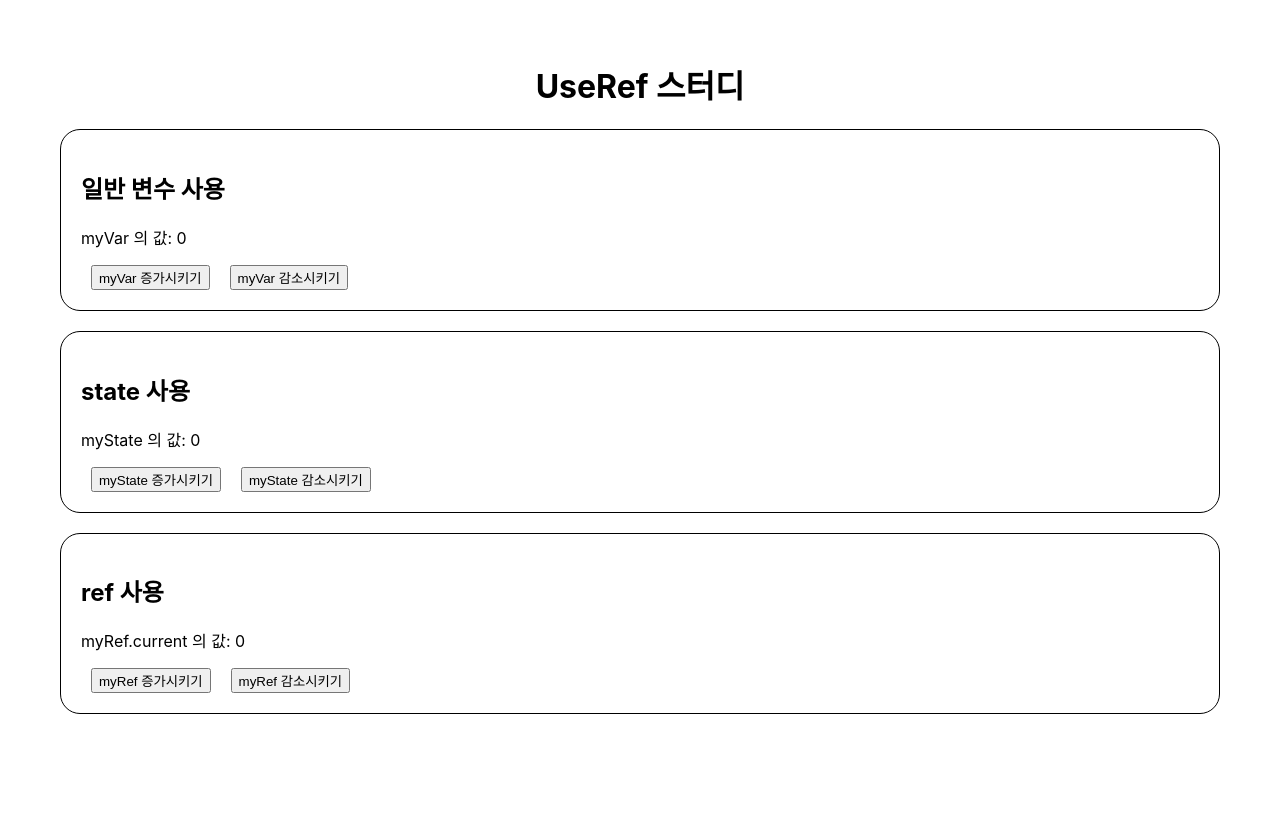
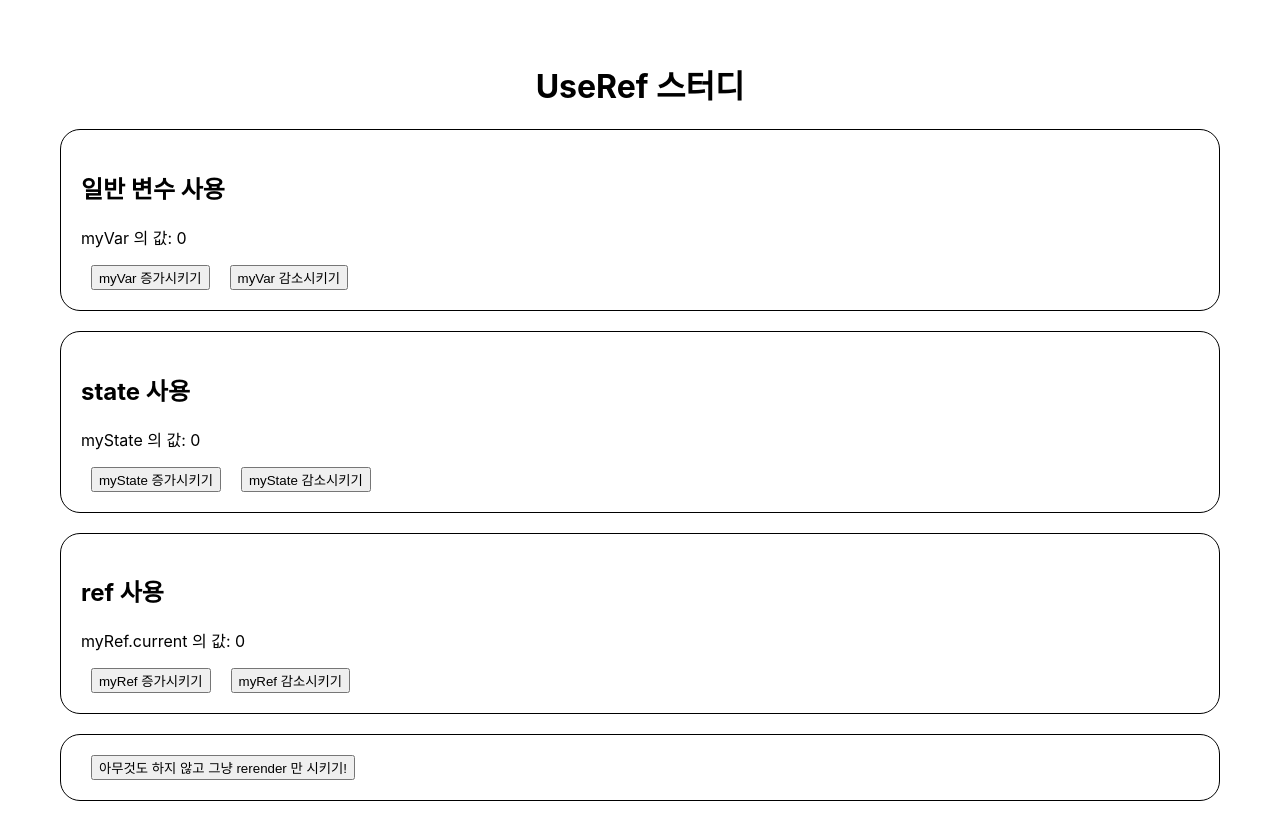
Before and after one commit to jaychang99/react-hook-study, a React (Create React App) app: page / in a window 1280 px wide. Shown: the top 840 px of the page. Before the commit the page ends 800 px from the top, so only its background shows below. Built offline with nearby package versions, Linux system fonts and the light colour scheme.

Commit message:
feat: 아무것도 하지 않고 그냥 rerender 만 시키는 버튼 추가

```diff
--- a/src/App.js
+++ b/src/App.js
@@ -5,6 +5,15 @@ function App() {
   let myVar = 0;
   const [myState, setMyState] = useState(0);
   const myRef = useRef(0);
+
+  // 아무것도 안하고 그냥 rerender 만 시키기
+  const [rerender, setRerender] = useState(true);
+
+  function triggerRerender() {
+    // state 가 바뀌면 rerender 된다는 점을 이용.
+    // rerender 변수가 true <-> false 바뀌면서 계속 trigger (값 자체는 중요치 않음)
+    setRerender(!rerender);
+  }
 
   //출력 관련
   function displayValues() {
@@ -69,6 +78,9 @@ function App() {
           <button onClick={incrementMyRef}>myRef 증가시키기</button>
           <button onClick={decrementMyRef}>myRef 감소시키기</button>
         </div>
+        <div className="box">
+          <button onClick={triggerRerender}>아무것도 하지 않고 그냥 rerender 만 시키기!</button>
+        </div>
       </div>
     </div>
   );
```
